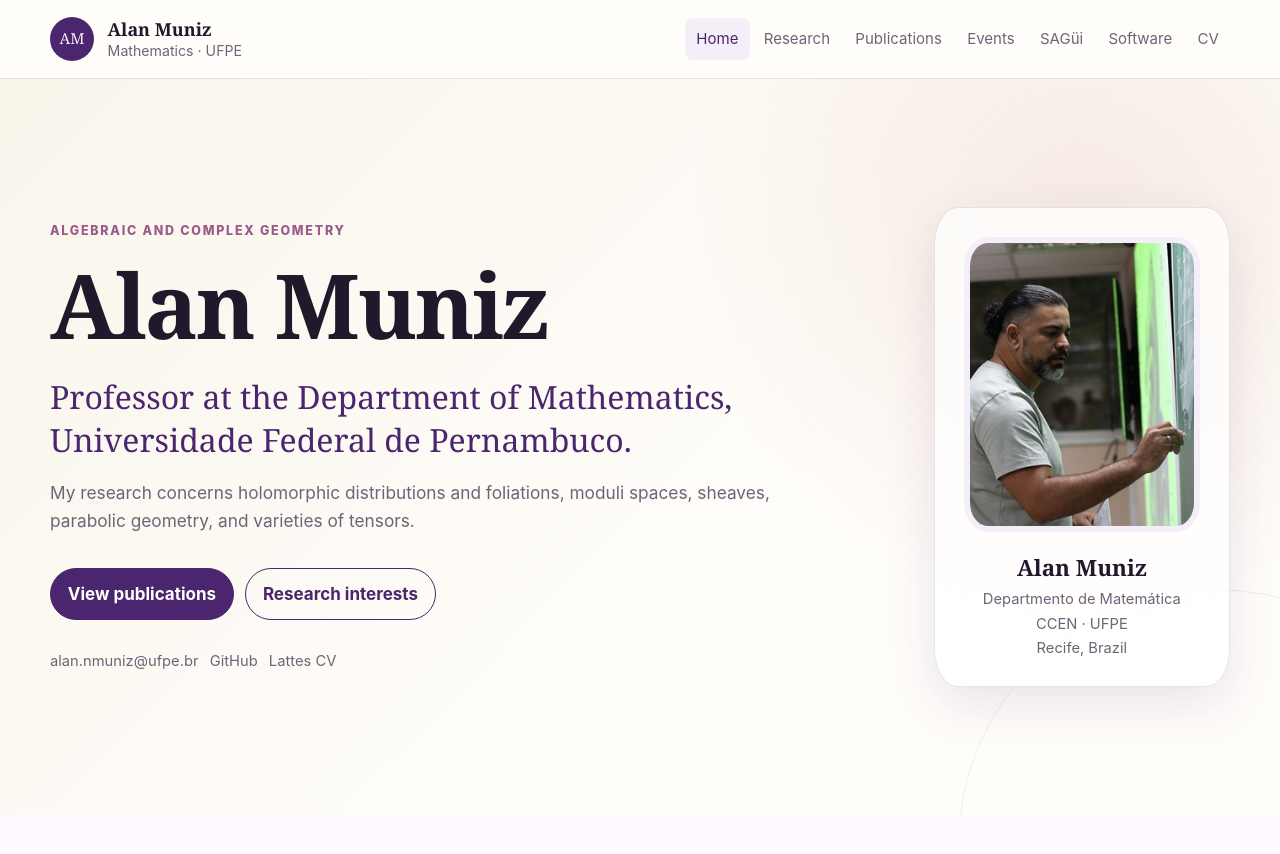
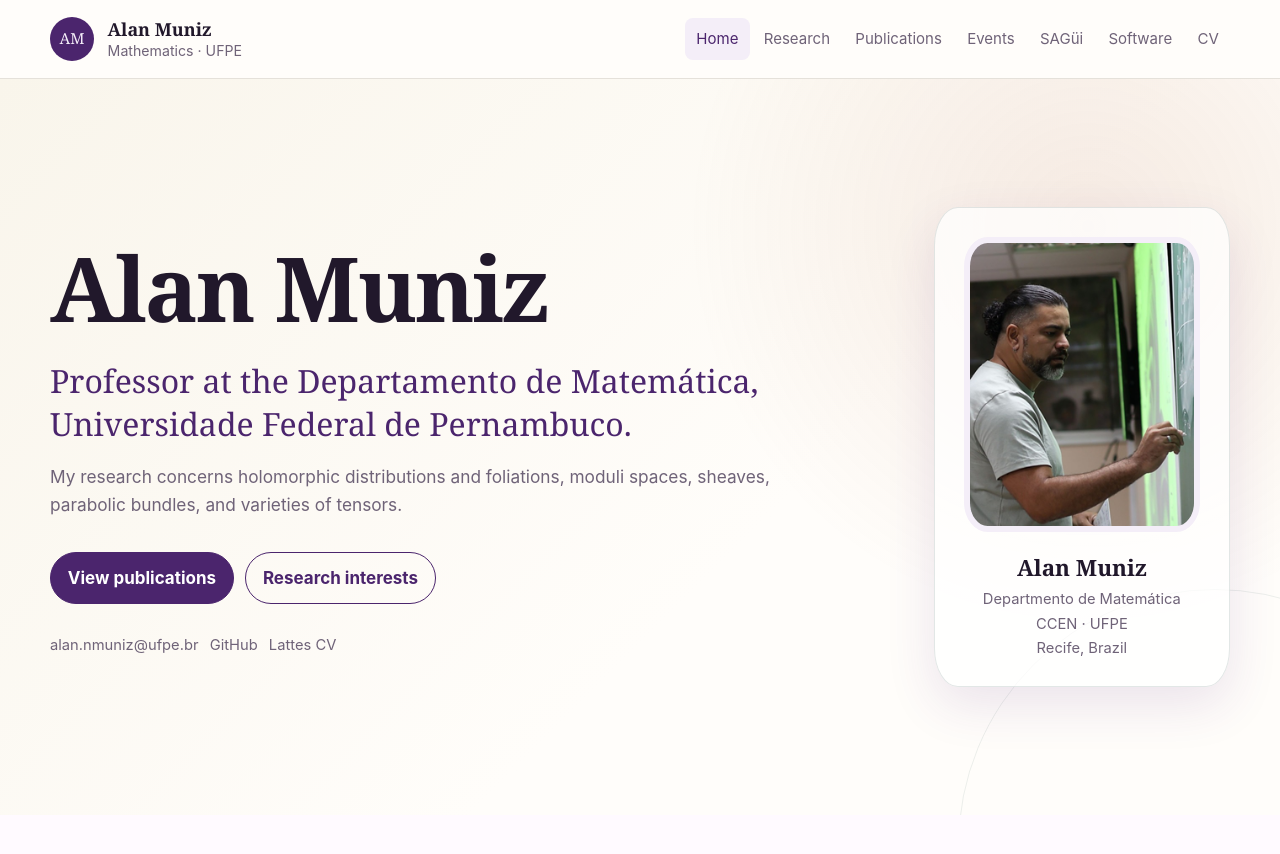
Before and after one commit to alannmuniz/alannmuniz.github.io, a Jekyll site: the page built from index.md, in a window 1280 px wide and 900 px high. Shown: the top 854 px of the window. Built offline with Jekyll 4.4.1, drawn with Linux system fonts in a browser that asks for light colours.

Commit message:
Update home.html

```diff
--- a/_layouts/home.html
+++ b/_layouts/home.html
@@ -4,12 +4,12 @@ layout: default
 <section class="hero">
   <div class="shell hero-grid">
     <div class="hero-copy">
-      <p class="eyebrow">Algebraic and complex geometry</p>
+      <!--<p class="eyebrow">Algebraic and complex geometry</p>-->
       <h1>Alan Muniz</h1>
-      <p class="lead">Professor at the Department of Mathematics, Universidade Federal de Pernambuco.</p>
+      <p class="lead">Professor at the Departamento de Matemática, Universidade Federal de Pernambuco.</p>
       <p class="hero-text">
         My research concerns holomorphic distributions and foliations, moduli spaces,
-        sheaves, parabolic geometry, and varieties of tensors.
+        sheaves, parabolic bundles, and varieties of tensors.
       </p>
       <div class="hero-actions">
         <a class="button primary" href="{{ '/publications/' | relative_url }}">View publications</a>
```
